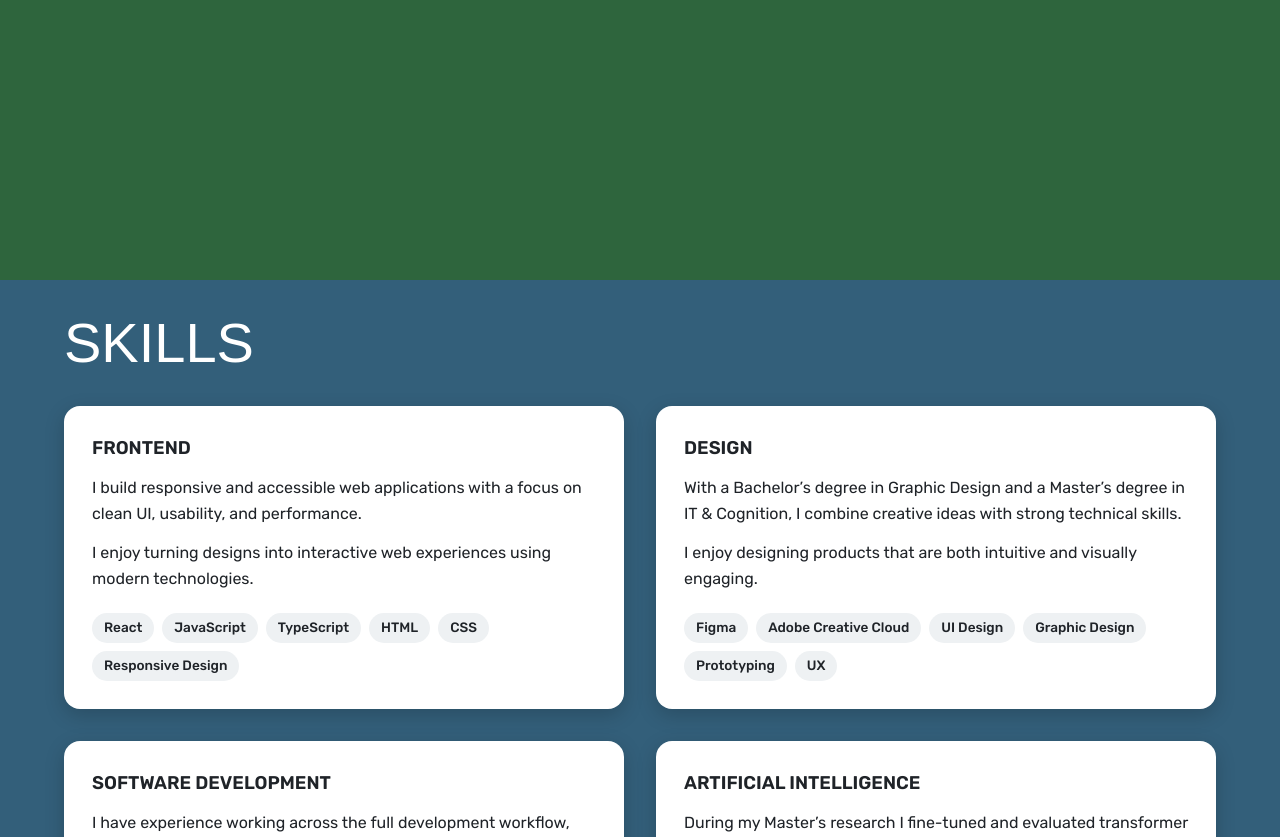
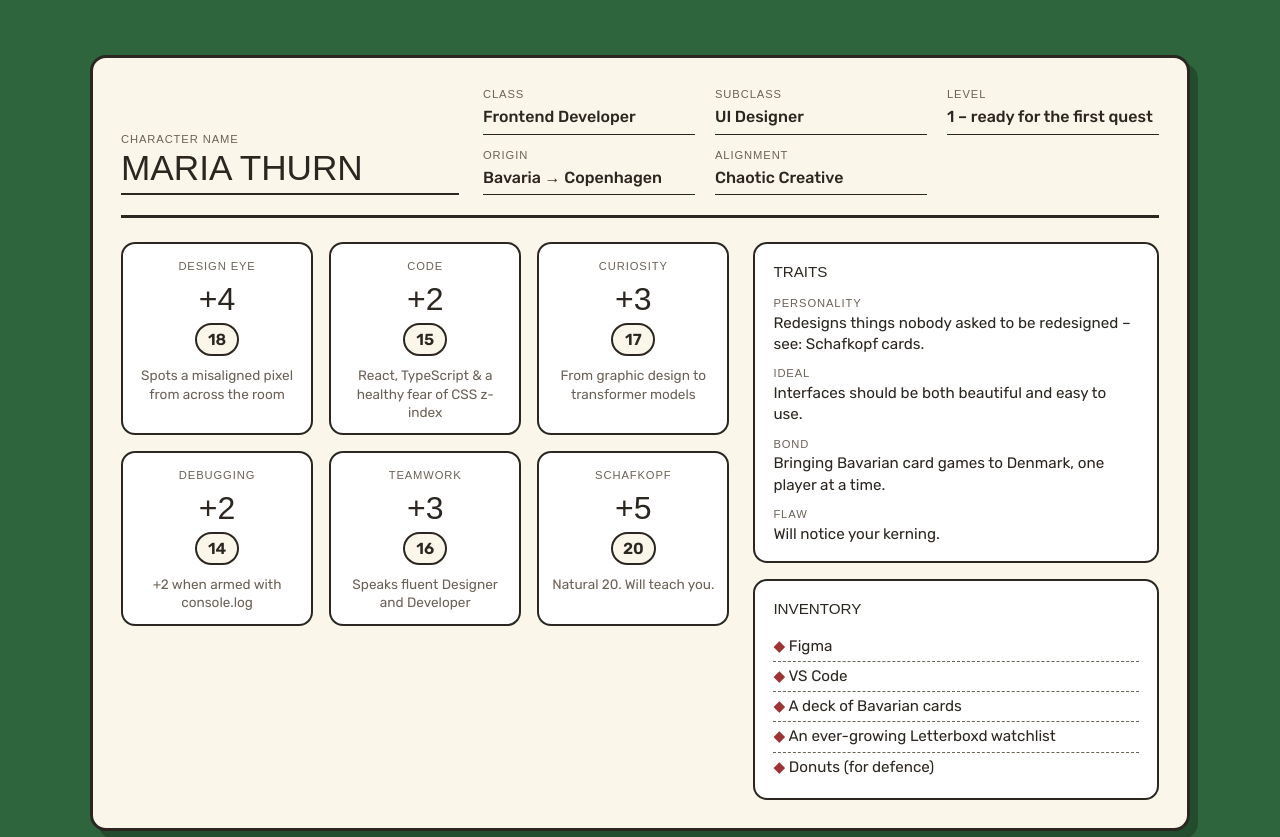
Before and after one commit to mariathurn/portfolio-website, a React (Vite) app: page / in a window 1280 px wide. Shown: the part 520-1357 px from the top of the page. Built offline with nearby package versions, Linux system fonts and the light colour scheme; a web font is replaced by a local one.

Commit message:
Add D&D-style character sheet below the About text
Co-Authored-By: Claude Opus 5.5 <noreply@anthropic.com>

```diff
--- a/src/components/About.tsx
+++ b/src/components/About.tsx
@@ -4,6 +4,7 @@ import welcomeBanner from '../assets/welcome-banner.png'
 import profilePicture from '../assets/profile-picture.jpeg'
 import cv from '../assets/CV.pdf'
 import NyanCat from './NyanCat';
+import CharacterSheet from './CharacterSheet';
 
 // Banner intro: fade in, cat flies through and wipes it away, then the space collapses.
 const INTRO_MS = 2400;
@@ -71,6 +72,8 @@ function About() {
           </a>
         </article>
       </div>
+
+      <CharacterSheet />
     </section>
   );
 }
--- /dev/null
+++ b/src/components/CharacterSheet.tsx
@@ -0,0 +1,91 @@
+import '../styles/CharacterSheet.css';
+
+// Edit freely – everything shown on the sheet lives in these lists.
+const details = [
+    { label: 'Class', value: 'Frontend Developer' },
+    { label: 'Subclass', value: 'UI Designer' },
+    { label: 'Level', value: '1 – ready for the first quest' },
+    { label: 'Origin', value: 'Bavaria → Copenhagen' },
+    { label: 'Alignment', value: 'Chaotic Creative' },
+];
+
+const abilities = [
+    { name: 'Design Eye', score: 18, note: 'Spots a misaligned pixel from across the room' },
+    { name: 'Code', score: 15, note: 'React, TypeScript & a healthy fear of CSS z-index' },
+    { name: 'Curiosity', score: 17, note: 'From graphic design to transformer models' },
+    { name: 'Debugging', score: 14, note: '+2 when armed with console.log' },
+    { name: 'Teamwork', score: 16, note: 'Speaks fluent Designer and Developer' },
+    { name: 'Schafkopf', score: 20, note: 'Natural 20. Will teach you.' },
+];
+
+const traits = [
+    { label: 'Personality', text: 'Redesigns things nobody asked to be redesigned – see: Schafkopf cards.' },
+    { label: 'Ideal', text: 'Interfaces should be both beautiful and easy to use.' },
+    { label: 'Bond', text: 'Bringing Bavarian card games to Denmark, one player at a time.' },
+    { label: 'Flaw', text: 'Will notice your kerning.' },
+];
+
+const inventory = ['Figma', 'VS Code', 'A deck of Bavarian cards', 'An ever-growing Letterboxd watchlist', 'Donuts (for defence)'];
+
+// D&D ability modifier: (score - 10) / 2, rounded down
+const modifier = (score: number) => {
+    const mod = Math.floor((score - 10) / 2);
+    return mod >= 0 ? `+${mod}` : `${mod}`;
+};
+
+function CharacterSheet() {
+    return (
+        <article className="character-sheet" aria-labelledby="character-sheet-title">
+            <header className="sheet-header">
+                <div className="sheet-name">
+                    <span className="sheet-label">Character name</span>
+                    <h2 id="character-sheet-title">Maria Thurn</h2>
+                </div>
+                <dl className="sheet-details">
+                    {details.map((detail) => (
+                        <div key={detail.label}>
+                            <dt className="sheet-label">{detail.label}</dt>
+                            <dd>{detail.value}</dd>
+                        </div>
+                    ))}
+                </dl>
+            </header>
+
+            <div className="sheet-body">
+                <div className="sheet-abilities" role="group" aria-label="Ability scores">
+                    {abilities.map((ability) => (
+                        <div key={ability.name} className="ability">
+                            <span className="sheet-label">{ability.name}</span>
+                            <span className="ability-modifier">{modifier(ability.score)}</span>
+                            <span className="ability-score">{ability.score}</span>
+                            <p className="ability-note">{ability.note}</p>
+                        </div>
+                    ))}
+                </div>
+
+                <div className="sheet-side">
+                    <div className="sheet-box">
+                        <h3 className="sheet-box-title">Traits</h3>
+                        <dl className="sheet-traits">
+                            {traits.map((trait) => (
+                                <div key={trait.label}>
+                                    <dt className="sheet-label">{trait.label}</dt>
+                                    <dd>{trait.text}</dd>
+                                </div>
+                            ))}
+                        </dl>
+                    </div>
+
+                    <div className="sheet-box">
+                        <h3 className="sheet-box-title">Inventory</h3>
+                        <ul className="sheet-inventory">
+                            {inventory.map((item) => <li key={item}>{item}</li>)}
+                        </ul>
+                    </div>
+                </div>
+            </div>
+        </article>
+    );
+}
+
+export default CharacterSheet;
--- /dev/null
+++ b/src/styles/CharacterSheet.css
@@ -0,0 +1,197 @@
+.character-sheet {
+    --sheet-paper: #fbf6ea;
+    --sheet-ink: #2b2620;
+    --sheet-line: #2b2620;
+    --sheet-muted: #6b6257;
+
+    max-width: 1100px;
+    margin: 72px auto 0;
+    padding: 28px;
+    background-color: var(--sheet-paper);
+    color: var(--sheet-ink);
+    border: 3px solid var(--sheet-line);
+    border-radius: var(--radius-card);
+    box-shadow: 8px 8px 0 rgba(0, 0, 0, 0.25);
+}
+
+.sheet-label {
+    display: block;
+    font-family: var(--font-display);
+    font-size: 0.7rem;
+    letter-spacing: 0.08em;
+    text-transform: uppercase;
+    color: var(--sheet-muted);
+}
+
+
+/* Header */
+
+.sheet-header {
+    display: grid;
+    grid-template-columns: minmax(220px, 1fr) 2fr;
+    gap: 24px;
+    align-items: end;
+    padding-bottom: 20px;
+    border-bottom: 3px solid var(--sheet-line);
+}
+
+.sheet-name h2 {
+    font-family: var(--font-display);
+    font-size: clamp(1.6rem, 3vw, 2.2rem);
+    font-weight: 400;
+    line-height: 1.1;
+    text-transform: uppercase;
+    border-bottom: 2px solid var(--sheet-line);
+    padding-bottom: 6px;
+}
+
+.sheet-details {
+    display: grid;
+    grid-template-columns: repeat(3, minmax(0, 1fr));
+    gap: 12px 20px;
+}
+
+.sheet-details dd {
+    font-weight: 500;
+    border-bottom: 1px solid var(--sheet-line);
+    padding-bottom: 4px;
+}
+
+
+/* Body */
+
+.sheet-body {
+    display: grid;
+    grid-template-columns: 3fr 2fr;
+    gap: 24px;
+    margin-top: 24px;
+}
+
+
+/* Ability scores */
+
+.sheet-abilities {
+    display: grid;
+    grid-template-columns: repeat(3, minmax(0, 1fr));
+    gap: 16px;
+    align-content: start;
+}
+
+.ability {
+    position: relative;
+    display: flex;
+    flex-direction: column;
+    align-items: center;
+    text-align: center;
+    padding: 14px 10px 12px;
+    border: 2px solid var(--sheet-line);
+    border-radius: 14px;
+    background-color: var(--color-white);
+    transition: transform 0.2s ease;
+}
+
+.ability:hover {
+    transform: rotate(-1.5deg) scale(1.03);
+}
+
+.ability-modifier {
+    font-family: var(--font-display);
+    font-size: 2rem;
+    line-height: 1.2;
+    margin-top: 4px;
+}
+
+.ability-score {
+    min-width: 44px;
+    padding: 2px 10px;
+    margin-top: 4px;
+    border: 2px solid var(--sheet-line);
+    border-radius: 999px;
+    font-weight: 600;
+    background-color: var(--sheet-paper);
+}
+
+.ability-note {
+    margin-top: 10px;
+    font-size: 0.85rem;
+    line-height: 1.35;
+    color: var(--sheet-muted);
+}
+
+
+/* Side boxes */
+
+.sheet-side {
+    display: flex;
+    flex-direction: column;
+    gap: 16px;
+}
+
+.sheet-box {
+    padding: 16px 18px;
+    border: 2px solid var(--sheet-line);
+    border-radius: 14px;
+    background-color: var(--color-white);
+}
+
+.sheet-box-title {
+    font-family: var(--font-display);
+    font-size: 0.95rem;
+    font-weight: 400;
+    text-transform: uppercase;
+    margin-bottom: 10px;
+}
+
+.sheet-traits {
+    display: flex;
+    flex-direction: column;
+    gap: 10px;
+}
+
+.sheet-traits dd {
+    font-size: 0.95rem;
+    line-height: 1.4;
+}
+
+.sheet-inventory {
+    list-style: none;
+    font-size: 0.95rem;
+    line-height: 1.4;
+}
+
+.sheet-inventory li {
+    padding: 4px 0;
+    border-bottom: 1px dashed var(--sheet-muted);
+}
+
+.sheet-inventory li:last-child {
+    border-bottom: none;
+}
+
+.sheet-inventory li::before {
+    content: '◆ ';
+    color: var(--color-red);
+}
+
+@media (max-width: 900px) {
+    .sheet-header,
+    .sheet-body {
+        grid-template-columns: 1fr;
+    }
+}
+
+@media (max-width: 750px) {
+    .sheet-details {
+        grid-template-columns: repeat(2, minmax(0, 1fr));
+    }
+
+    .character-sheet {
+        margin-top: 48px;
+        padding: 20px;
+    }
+
+    .sheet-abilities {
+        grid-template-columns: repeat(2, minmax(0, 1fr));
+        gap: 12px;
+    }
+}
```
